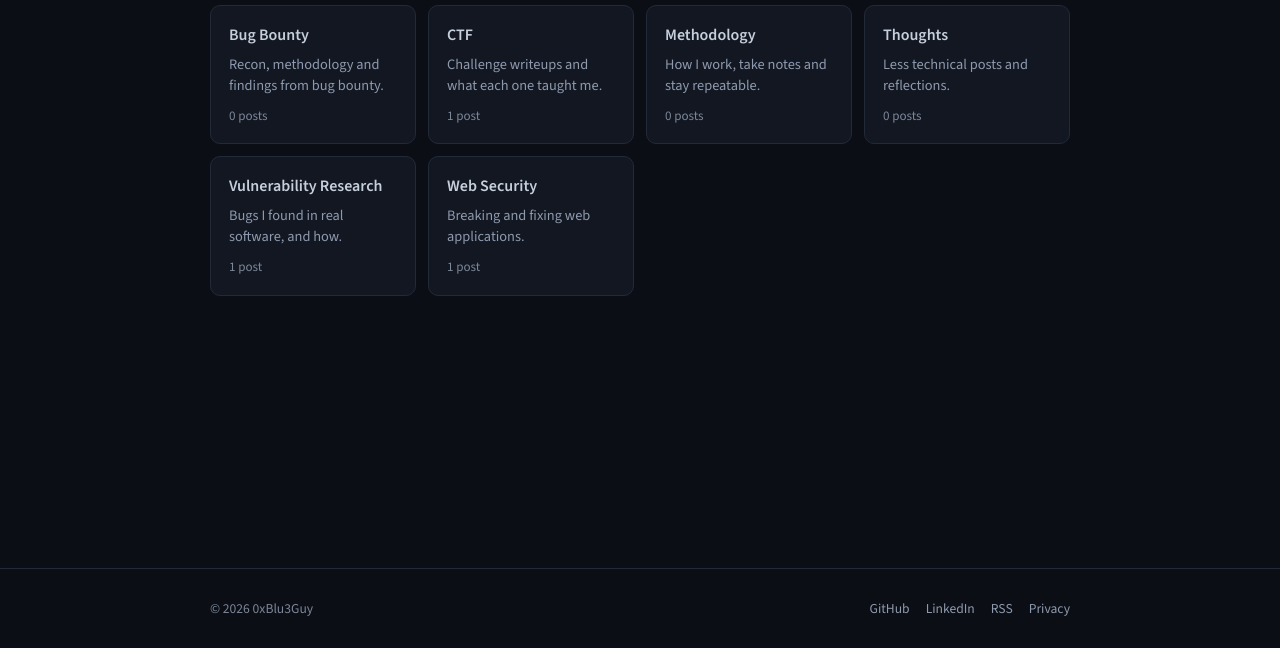
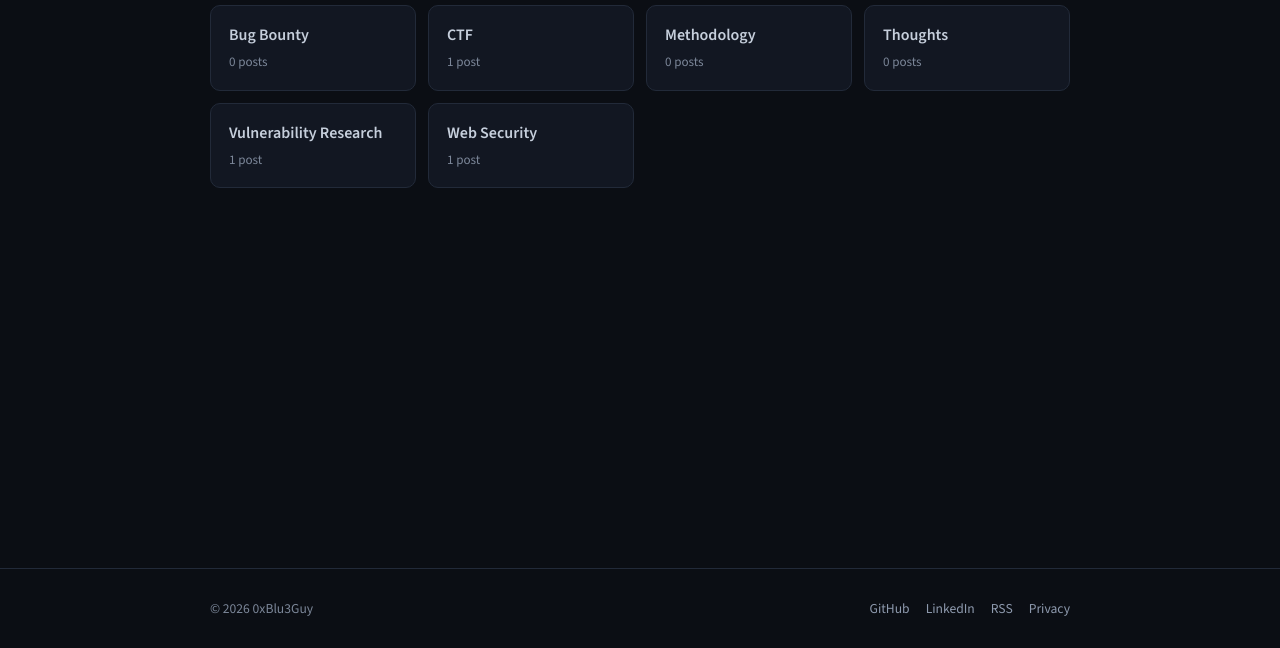
Before and after one commit to 0xBlu3Guy/blog, an Astro site: page /blog/tags in a window 1280 px wide. Shown: the part 152-800 px from the top of the page. Built offline with nearby package versions, Linux system fonts and the light colour scheme; Astro itself is replaced by a stand-in of ours; some packages are replaced by stand-ins of ours.

Commit message:
Changing Akvorado post title and a few changes in the blog

```diff
--- a/src/content/posts/akvorado-bmp-unchecked-length.md
+++ b/src/content/posts/akvorado-bmp-unchecked-length.md
@@ -1,5 +1,5 @@
 ---
-title: "Six Bytes, Four Gigabytes: the Crash I Found in a Tool We Run"
+title: "A 6-byte packet exhausts memory in Akvorado's BMP server"
 description: "A single 6-byte packet makes Akvorado's BMP server reserve ~4 GiB, and a few connections crash it. The story of an unauthenticated integer-underflow DoS I found in a tool we run at work. CVSS 7.5, GHSA-wr88-h9r3-fqh3."
 date: 2026-10-04
 tags:
--- a/src/pages/tags/index.astro
+++ b/src/pages/tags/index.astro
@@ -2,7 +2,6 @@
 import BaseLayout from '../../layouts/BaseLayout.astro';
 import { getTags } from '../../lib/posts';
 import { href } from '../../lib/utils';
-import { tagDescriptions } from '../../site.config';
 
 // Counts come straight from the posts, so there is nothing to keep in sync.
 const tags = await getTags();
@@ -22,9 +21,6 @@ const tags = await getTags();
         <li>
           <a class="tag-card" href={href(`/tags/${tag.slug}`)}>
             <span class="tag-card__name">{tag.name}</span>
-            {tagDescriptions[tag.slug] && (
-              <span class="tag-card__desc">{tagDescriptions[tag.slug]}</span>
-            )}
             <span class="tag-card__count">
               {tag.posts.length} {tag.posts.length === 1 ? 'post' : 'posts'}
             </span>
--- a/src/site.config.ts
+++ b/src/site.config.ts
@@ -1,5 +1,3 @@
-import { slugify } from './lib/utils';
-
 /**
  * Everything personal about the site lives here.
  * Edit this file, not the components.
@@ -24,20 +22,15 @@ export const site = {
 /**
  * Every tag the blog knows about. Each one gets a card on the tags page and its
  * own page, even before any post uses it (it then shows 0 posts). Tags used in
- * a post but missing here still appear, just without a description.
- * `devOnly` tags only show while running `npm run dev`.
+ * a post but missing here still appear. `devOnly` tags only show while running
+ * `npm run dev`.
  */
-export const tagList: { name: string; description: string; devOnly?: boolean }[] = [
-  { name: 'Bug Bounty', description: 'Recon, methodology and findings from bug bounty.' },
-  { name: 'CTF', description: 'Challenge writeups and what each one taught me.' },
-  { name: 'Methodology', description: 'How I work, take notes and stay repeatable.' },
-  { name: 'Thoughts', description: 'Less technical posts and reflections.' },
-  { name: 'Vulnerability Research', description: 'Bugs I found in real software, and how.' },
-  { name: 'Web Security', description: 'Breaking and fixing web applications.' },
-  { name: 'Reference', description: 'Examples of every element this blog supports.', devOnly: true },
+export const tagList: { name: string; devOnly?: boolean }[] = [
+  { name: 'Bug Bounty' },
+  { name: 'CTF' },
+  { name: 'Methodology' },
+  { name: 'Thoughts' },
+  { name: 'Vulnerability Research' },
+  { name: 'Web Security' },
+  { name: 'Reference', devOnly: true },
 ];
-
-/** Tag descriptions by slug, e.g. tagDescriptions['web-security']. */
-export const tagDescriptions: Record<string, string> = Object.fromEntries(
-  tagList.map((tag) => [slugify(tag.name), tag.description]),
-);
--- a/src/styles/global.css
+++ b/src/styles/global.css
@@ -697,14 +697,6 @@ main {
   color: var(--accent);
 }
 
-.tag-card__desc {
-  display: block;
-  margin: 4px 0 8px;
-  font-size: 0.9rem;
-  line-height: 1.45;
-  color: var(--text-muted);
-}
-
 .tag-card__count {
   margin-top: auto;
   font-size: 0.82rem;
```
Also changed, not shown: src/lib/og-image.ts (+1 -13 lines), src/pages/og/tags/[...slug].png.ts (+1 -6 lines), src/pages/tags/[tag].astro (+2 -6 lines), src/assets/images/yeswehack-dojo-55-split-decision/gateway-inspection-boundary.png (added), src/assets/images/yeswehack-dojo-55-split-decision/pwned.png (added), src/assets/images/yeswehack-dojo-55-split-decision/report-accepted.png (added), src/assets/images/yeswehack-dojo-55-split-decision/report-quality-points.png (added), src/assets/images/yeswehack-dojo-55-split-decision/setup-decode.png (added), src/assets/images/yeswehack-dojo-55-split-decision/two-stage-enforcement.png (added).
